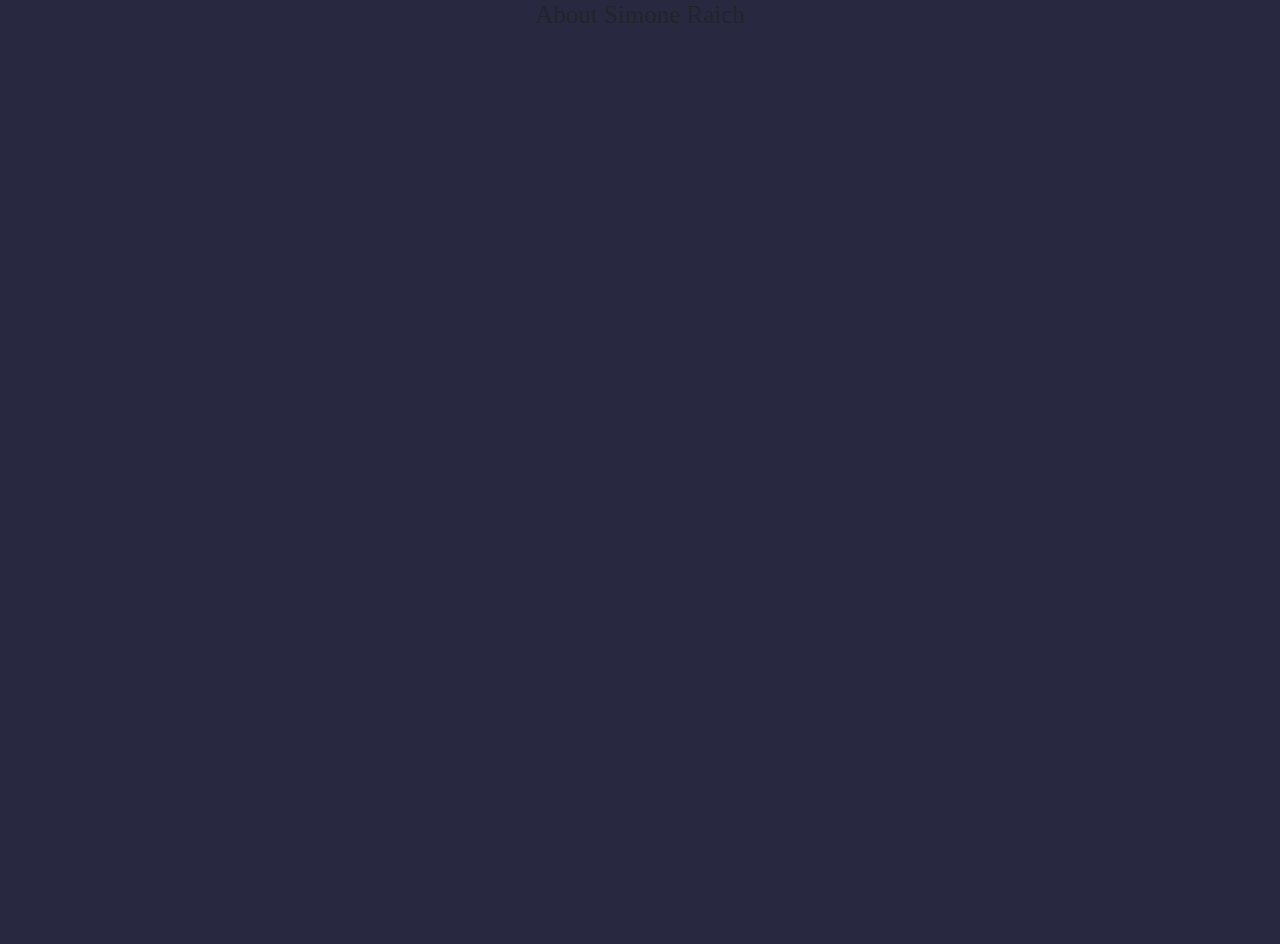
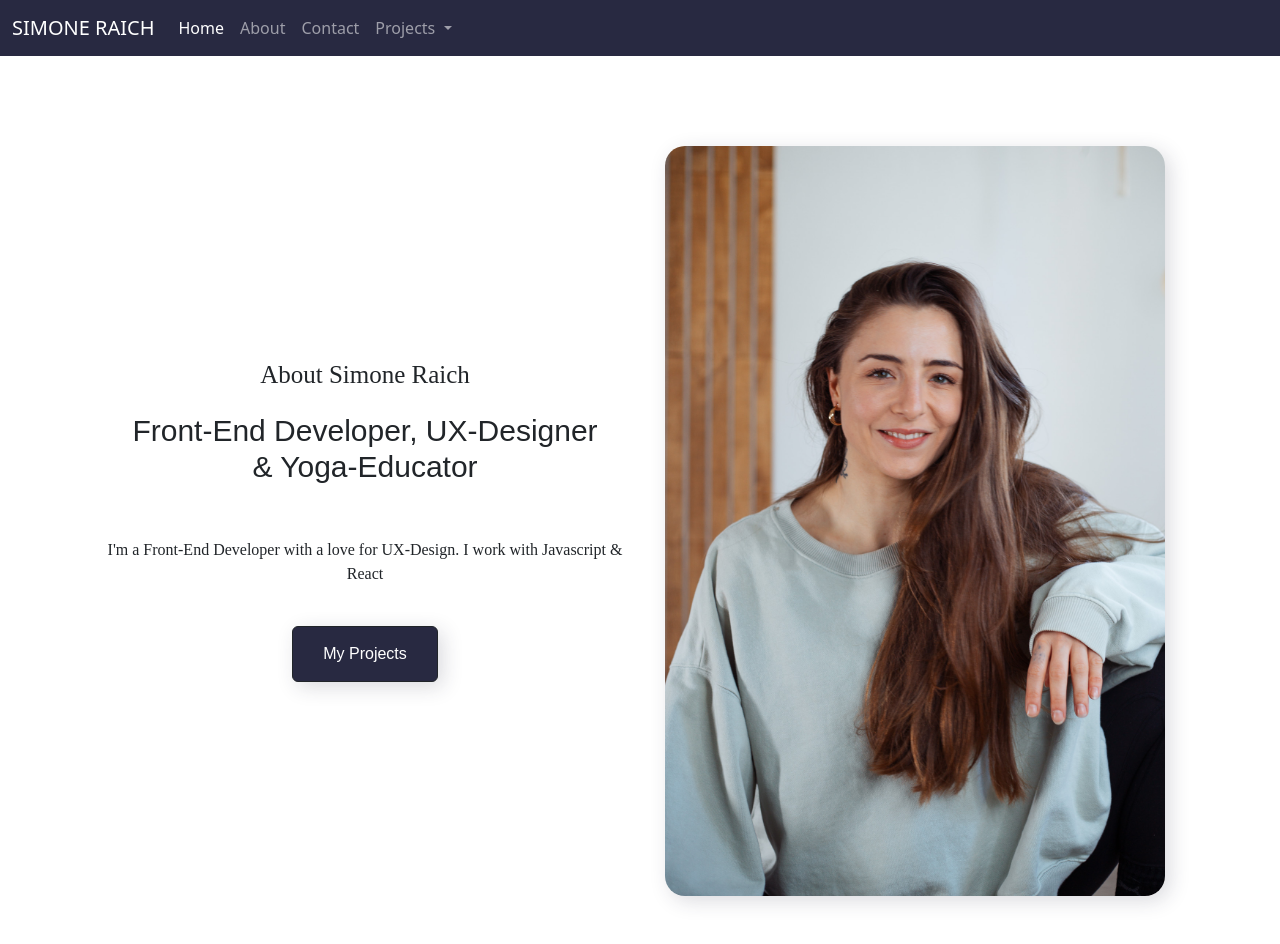
Before and after one commit to simoneraich/Portfolio-Website-Project, a plain HTML site: page about.html in a window 1280 px wide. Before the commit the page ends 800 px from the top, so only its background shows below. Drawn offline with nearby package versions, Linux system fonts and the light colour scheme.

Commit message:
adding header in about page

```diff
--- a/about.html
+++ b/about.html
@@ -18,7 +18,90 @@
     <link rel="stylesheet" href="/style.css" />
     <title>About Simone Raich</title>
   </head>
-  <body>
-    <h1>About Simone Raich</h1>
+  <body class="about">
+    <nav
+      class="navbar navbar-expand-lg navbar-dark"
+      style="background-color: #282941"
+    >
+      <div class="container-fluid">
+        <a class="navbar-brand" href="#">SIMONE RAICH</a>
+        <button
+          class="navbar-toggler"
+          type="button"
+          data-bs-toggle="collapse"
+          data-bs-target="#navbarNavDropdown"
+          aria-controls="navbarNavDropdown"
+          aria-expanded="false"
+          aria-label="Toggle navigation"
+        >
+          <span class="navbar-toggler-icon"></span>
+        </button>
+        <div class="collapse navbar-collapse" id="navbarNavDropdown">
+          <ul class="navbar-nav">
+            <li class="nav-item">
+              <a class="nav-link active" aria-current="page" href="#">Home</a>
+            </li>
+            <li class="nav-item">
+              <a class="nav-link" href="#">About</a>
+            </li>
+            <li class="nav-item">
+              <a class="nav-link" href="#">Contact</a>
+            </li>
+            <li class="nav-item dropdown">
+              <a
+                class="nav-link dropdown-toggle"
+                href="#"
+                role="button"
+                data-bs-toggle="dropdown"
+                aria-expanded="false"
+              >
+                Projects
+              </a>
+              <ul class="dropdown-menu">
+                <li><a class="dropdown-item" href="#">Weather App</a></li>
+                <li><a class="dropdown-item" href="#">Loyalty App</a></li>
+                <li>
+                  <a class="dropdown-item" href="#">E-Commerce Application</a>
+                </li>
+                <li>
+                  <a class="dropdown-item" href="#">Social Media Application</a>
+                </li>
+              </ul>
+            </li>
+          </ul>
+        </div>
+      </div>
+    </nav>
+    <div class="hero">
+      <div class="container">
+        <div class="row about-heading">
+          <div class="col-sm-6">
+            <h1 class="about-header-h1">About Simone Raich</h1>
+            <h2 class="about-header-h2">
+              Front-End Developer, UX-Designer <br />
+              & Yoga-Educator
+            </h2>
+            <p>
+              I'm a Front-End Developer with a love for UX-Design. I work with
+              Javascript & React
+            </p>
+            <a
+              href="#"
+              class="btn btn-dark contact-button"
+              style="background-color: #282941"
+              >My Projects</a
+            >
+          </div>
+          <div class="col-sm-6">
+            <img
+              src="/media/portrait.jpg"
+              alt="portrait simone"
+              width="100%"
+              class="portrait"
+            />
+          </div>
+        </div>
+      </div>
+    </div>
   </body>
 </html>
--- a/style.css
+++ b/style.css
@@ -6,6 +6,7 @@
 body {
   background-color: var(--primary-color);
 }
+
 h1,
 h2 {
   text-align: center;
@@ -75,6 +76,30 @@ button {
   background-color: var(--secondary-color);
   box-shadow: var(--primary-shadow);
 }
+.about {
+  background-color: var(--secondary-color);
+}
+.portrait {
+  box-shadow: var(--primary-shadow);
+  border-radius: 20px;
+}
+.about-header-h1 {
+  font-size: 25px;
+  padding-bottom: 15px;
+  font-family: "PT Serif", serif;
+}
+.about-header-h2 {
+  font-size: 30px;
+  font-weight: 300;
+  font-family: "Montserrat", sans-serif;
+  padding-bottom: 45px;
+}
+
+.about-heading {
+  display: flex;
+  justify-content: center;
+  align-items: center;
+}
 
 @media (max-width: 768px) {
   h1 {
@@ -82,6 +107,7 @@ button {
   }
   p {
     margin: 0px 0px 5px 20px;
+    font-size: 15px;
   }
   button {
     margin: 10px 0px 5px 20px;
@@ -93,4 +119,13 @@ button {
   .project-displays {
     max-width: 400px;
   }
+  .portrait {
+    display: none;
+  }
+  .about-header-h1 {
+    font-size: 20px;
+  }
+  .about-header-h2 {
+    font-size: 25px;
+  }
 }
```
Also changed, not shown: index.html (+0 -1 lines), media/portrait.jpg (added).
